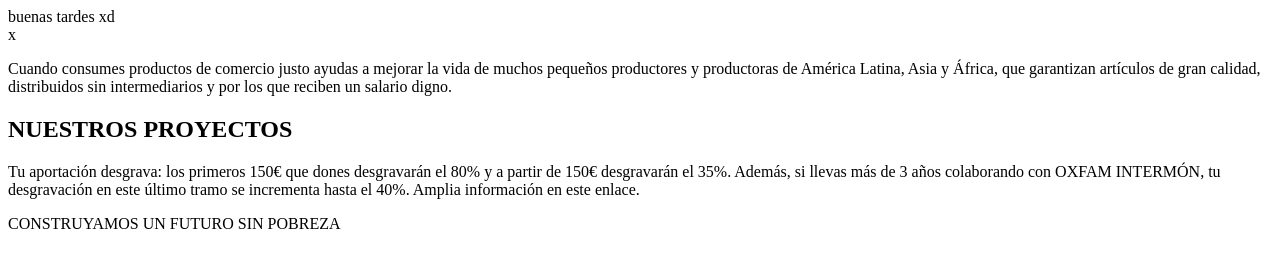
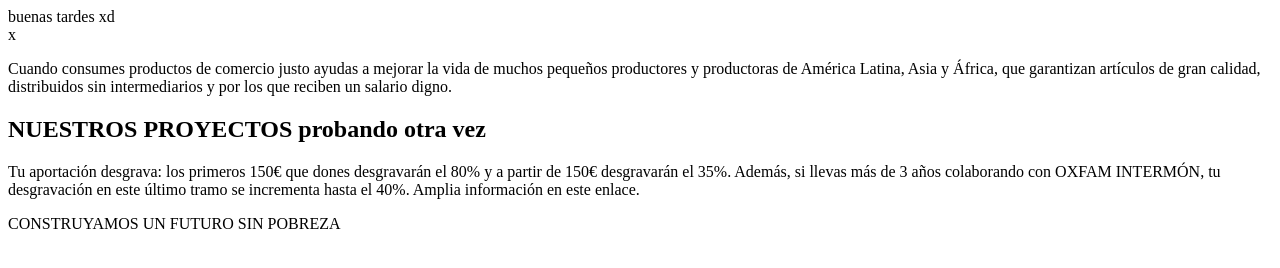
Before and after one commit to luffyhige/SGI, a plain HTML site: page index.html in a window 1280 px wide. Drawn offline with Linux system fonts and the light colour scheme.

Commit message:
asdasd
asdasdasdasdasdas

```diff
--- a/index.html
+++ b/index.html
@@ -25,7 +25,7 @@
             intermediarios y por los que reciben un salario digno.
         </p>
         <div>
-            <h2>NUESTROS PROYECTOS</h2>
+            <h2>NUESTROS PROYECTOS probando otra vez</h2>
         </div>
         <div></div>
         <!--aquí va el carrusel que se convertirá en 3 imágenes fijas con el text y con el enlace a otra página,
```
